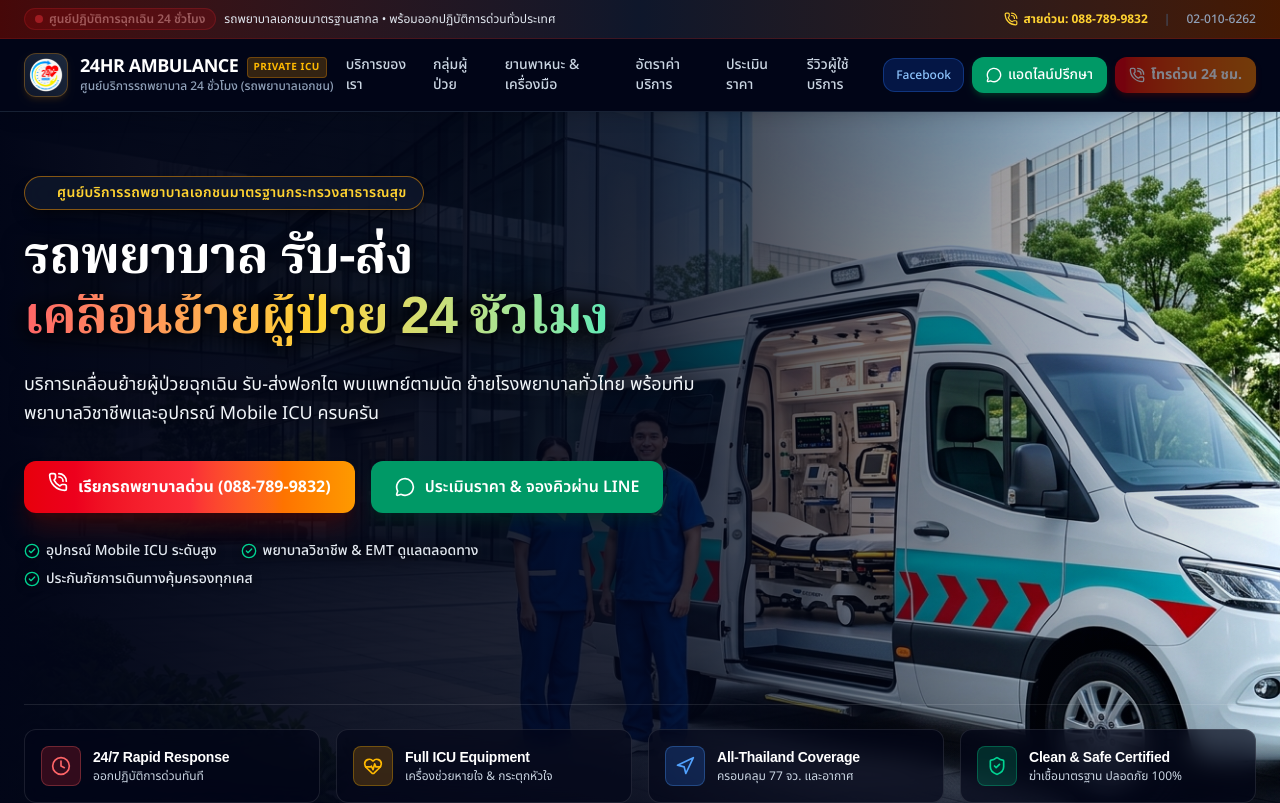
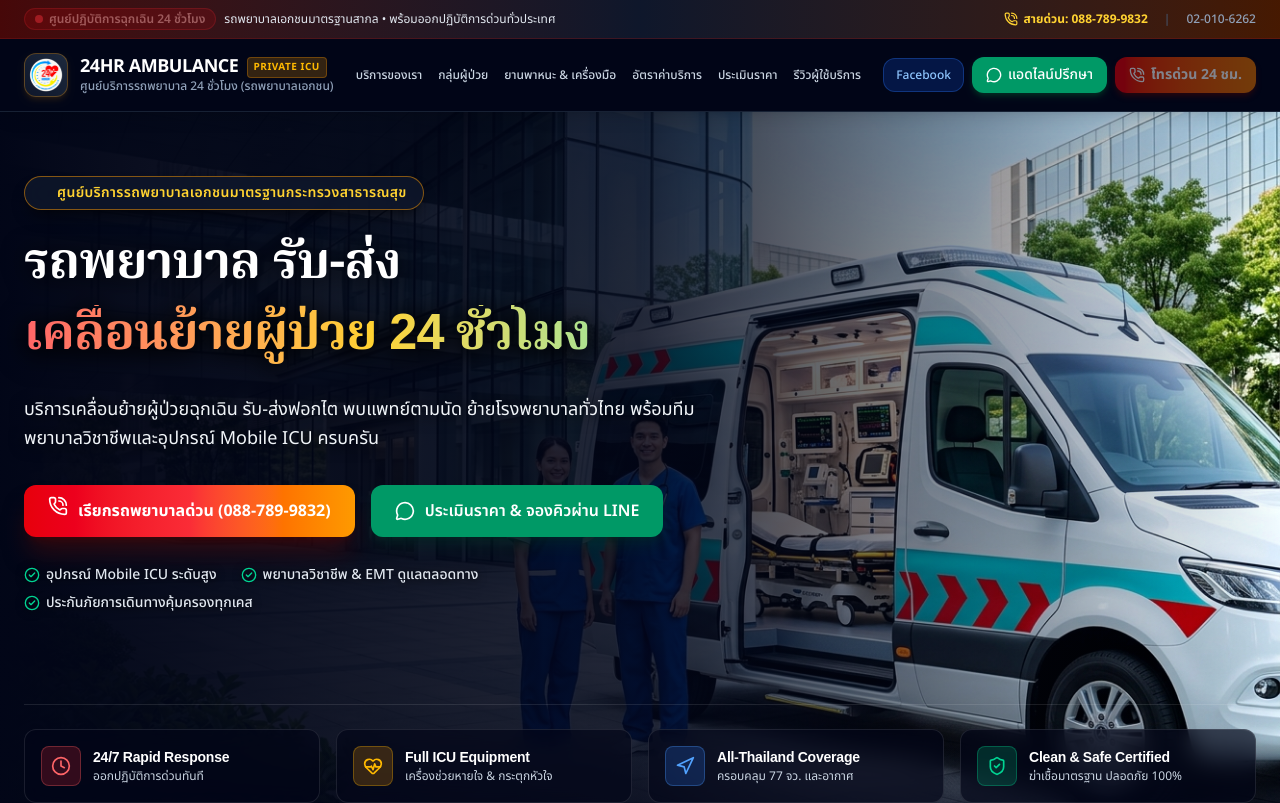
Before and after one commit to adsboss24/salesdesk-sites, a Next.js app: page /ambulance-24hr in a window 1280 px wide. Shown: the top 803 px of the page. Built offline with nearby package versions, Linux system fonts and the light colour scheme.

Commit message:
docs(skill): enforce Thai typography zero-overlapping rule in SKILL.md and fix H1 leading in ambulance salepage

```diff
--- a/src/app/ambulance-24hr/page.tsx
+++ b/src/app/ambulance-24hr/page.tsx
@@ -123,13 +123,13 @@ export default function AmbulanceServiceSalepage() {
           </a>
 
           {/* Navigation Links (Desktop) */}
-          <nav className="hidden xl:flex items-center gap-6 text-sm font-medium text-slate-300">
-            <a href="#services" className="hover:text-amber-400 transition">บริการของเรา</a>
-            <a href="#patient-types" className="hover:text-amber-400 transition">กลุ่มผู้ป่วย</a>
-            <a href="#fleet" className="hover:text-amber-400 transition">ยานพาหนะ & เครื่องมือ</a>
-            <a href="#pricing" className="hover:text-amber-400 transition">อัตราค่าบริการ</a>
-            <a href="#calculator" className="hover:text-amber-400 transition">ประเมินราคา</a>
-            <a href="#reviews" className="hover:text-amber-400 transition">รีวิวผู้ใช้บริการ</a>
+          <nav className="hidden xl:flex items-center gap-4 2xl:gap-6 text-xs 2xl:text-sm font-medium text-slate-300 whitespace-nowrap">
+            <a href="#services" className="hover:text-amber-400 transition whitespace-nowrap">บริการของเรา</a>
+            <a href="#patient-types" className="hover:text-amber-400 transition whitespace-nowrap">กลุ่มผู้ป่วย</a>
+            <a href="#fleet" className="hover:text-amber-400 transition whitespace-nowrap">ยานพาหนะ & เครื่องมือ</a>
+            <a href="#pricing" className="hover:text-amber-400 transition whitespace-nowrap">อัตราค่าบริการ</a>
+            <a href="#calculator" className="hover:text-amber-400 transition whitespace-nowrap">ประเมินราคา</a>
+            <a href="#reviews" className="hover:text-amber-400 transition whitespace-nowrap">รีวิวผู้ใช้บริการ</a>
           </nav>
 
           {/* Action CTAs */}
@@ -204,10 +204,10 @@ export default function AmbulanceServiceSalepage() {
                 </span>
               </div>
 
-              {/* Big Punchy Headline */}
-              <h1 className="text-2xl sm:text-4xl md:text-5xl lg:text-[3.25rem] font-extrabold text-white tracking-tight leading-tight sm:leading-none drop-shadow-[0_2px_12px_rgba(0,0,0,0.95)]">
-                รถพยาบาล รับ-ส่ง <br />
-                <span className="text-transparent bg-clip-text bg-gradient-to-r from-red-400 via-amber-300 to-emerald-300 inline-block mt-1 sm:mt-2 drop-shadow-[0_2px_10px_rgba(0,0,0,0.8)]">
+              {/* Big Punchy Headline - Zero Overlapping Thai Typography Standard */}
+              <h1 className="text-2xl sm:text-4xl md:text-5xl lg:text-[3.15rem] font-extrabold text-white tracking-tight leading-normal sm:leading-[1.25] lg:leading-[1.22] drop-shadow-[0_2px_12px_rgba(0,0,0,0.95)]">
+                <span className="block">รถพยาบาล รับ-ส่ง</span>
+                <span className="text-transparent bg-clip-text bg-gradient-to-r from-red-400 via-amber-300 to-emerald-300 block mt-1.5 sm:mt-2.5 pb-1 drop-shadow-[0_2px_10px_rgba(0,0,0,0.8)]">
                   เคลื่อนย้ายผู้ป่วย 24 ชั่วโมง
                 </span>
               </h1>
--- a/src/app/tandj-bedding/page.tsx
+++ b/src/app/tandj-bedding/page.tsx
@@ -288,9 +288,9 @@ export default function TandJBeddingSalepage() {
               </div>
 
               {/* Big Punchy Headline */}
-              <h1 className="text-2xl sm:text-4xl md:text-5xl lg:text-[3.25rem] font-extrabold text-white tracking-tight leading-tight sm:leading-none drop-shadow-[0_2px_12px_rgba(0,0,0,0.95)]">
-                ยกระดับห้องพักโรงแรม 5 ดาว <br />
-                <span className="text-transparent bg-clip-text bg-gradient-to-r from-amber-200 via-amber-300 to-yellow-400 inline-block mt-1 sm:mt-2 drop-shadow-[0_2px_10px_rgba(0,0,0,0.8)]">
+              <h1 className="text-2xl sm:text-4xl md:text-5xl lg:text-[3.15rem] font-extrabold text-white tracking-tight leading-[1.3] sm:leading-[1.3] lg:leading-[1.35] drop-shadow-[0_2px_12px_rgba(0,0,0,0.95)]">
+                <span>ยกระดับห้องพักโรงแรม 5 ดาว</span>
+                <span className="block mt-2 sm:mt-3 lg:mt-4 text-transparent bg-clip-text bg-gradient-to-r from-amber-200 via-amber-300 to-yellow-400 drop-shadow-[0_2px_10px_rgba(0,0,0,0.8)] pb-1">
                   &quot;งบจำกัด. จัดให้ได้&quot;
                 </span>
               </h1>
```
Also changed, not shown: 1 other file (tests, documents, lock files or other folders).
